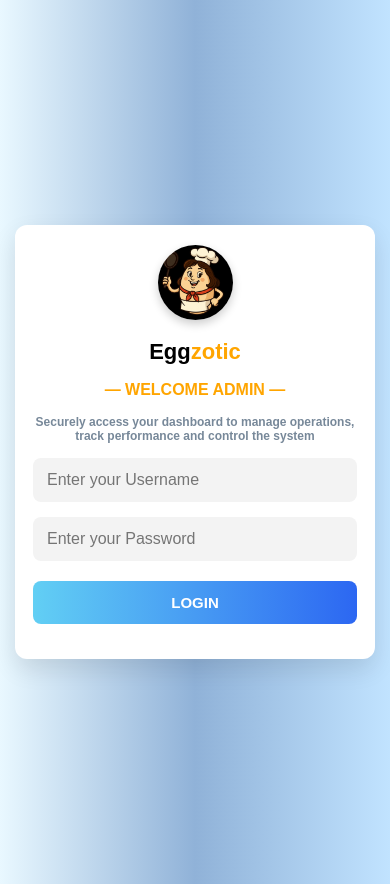
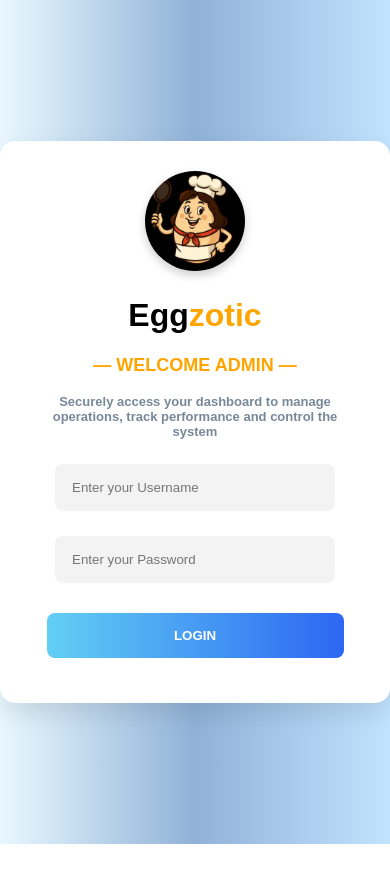
Before and after one commit to shravya-techcodes/EGGZOTIC---Cafe-Billing-and-Management-Insights, a Flask app: page / in a window 390 px wide. After the commit the page ends 844 px from the top, so only its background shows below. Run offline with Flask 3, Linux system fonts and the light colour scheme.

Commit message:
Initial commit

```diff
--- a/static/login.css
+++ b/static/login.css
@@ -87,140 +87,3 @@
     font-size: 13px;
     margin-top: 10px;
 }
-
-/* =========================================
-   Tablets (iPad portrait etc.)
-   ========================================= */
-@media screen and (max-width: 768px) {
-    .login-box {
-        width: 90%;
-        padding: 25px;
-    }
-
-    .logo-img {
-        width: 90px;
-        height: 90px;
-    }
-}
-
-/* =========================================
-   Standard phones (most Android & iPhones, portrait)
-   ========================================= */
-@media screen and (max-width: 480px) {
-    body {
-        height: auto;
-        min-height: 100vh;
-        padding: 20px 0;
-    }
-
-    .container {
-        padding: 10px;
-    }
-
-    .login-box {
-        width: 100%;
-        padding: 20px 18px;
-        border-radius: 12px;
-    }
-
-    .logo-img {
-        width: 75px;
-        height: 75px;
-    }
-
-    .logo h1 {
-        font-size: 22px;
-    }
-
-    .logo p {
-        font-size: 16px;
-    }
-
-    .logo p[style] {
-        font-size: 12px !important;
-    }
-
-    .input-box {
-        margin: 15px 0;
-        padding: 12px;
-    }
-
-    .input-box input {
-        font-size: 16px;
-    }
-
-    .login-btn {
-        width: 100%;
-        padding: 13px;
-        font-size: 15px;
-    }
-}
-
-/* =========================================
-   Small phones (iPhone SE, compact Android, ~360px and under)
-   ========================================= */
-@media screen and (max-width: 360px) {
-    .login-box {
-        padding: 18px 14px;
-    }
-
-    .logo-img {
-        width: 65px;
-        height: 65px;
-    }
-
-    .logo h1 {
-        font-size: 20px;
-    }
-
-    .logo p {
-        font-size: 14px;
-    }
-
-    .input-box {
-        padding: 10px;
-        margin: 12px 0;
-    }
-}
-
-/* =========================================
-   Landscape phones (short viewport height)
-   ========================================= */
-@media screen and (max-height: 480px) and (orientation: landscape) {
-    body {
-        height: auto;
-        align-items: flex-start;
-        padding: 15px 0;
-    }
-
-    .login-box {
-        padding: 15px 20px;
-    }
-
-    .logo-img {
-        width: 55px;
-        height: 55px;
-    }
-
-    .input-box {
-        margin: 10px 0;
-        padding: 10px;
-    }
-
-    .login-btn {
-        padding: 10px;
-        margin: 5px 0 10px 0;
-    }
-}
-
-/* =========================================
-   iOS safe-area support (notch / home indicator)
-   ========================================= */
-@supports (padding: max(0px)) {
-    .container {
-        padding-left: max(15px, env(safe-area-inset-left));
-        padding-right: max(15px, env(safe-area-inset-right));
-        padding-top: max(15px, env(safe-area-inset-top));
-        padding-bottom: max(15px, env(safe-area-inset-bottom));
-    }
-}
--- a/templates/login.html
+++ b/templates/login.html
@@ -2,7 +2,6 @@
 <html>
 <head>
     <meta charset="UTF-8">
-    <meta name="viewport" content="width=device-width,initial-scale=1.0">
     <title>Eggzotic-Login</title>
     <link rel="icon" type="image/jpeg" href="static/logo.jpeg">
     <link rel="stylesheet" href="/static/login.css">
```
